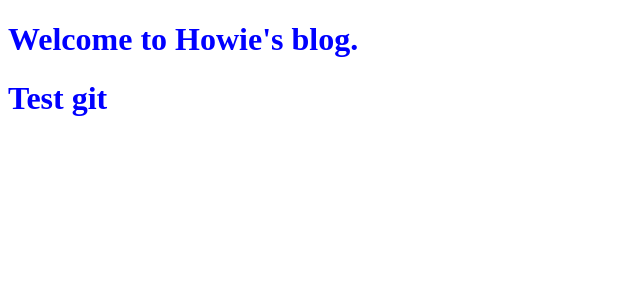
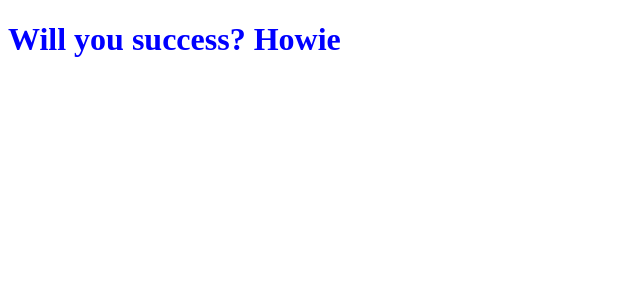
Before and after one commit to Howie-G/Howie_Blogs, a React app: page / in a window 1280 px wide. Shown: the top 300 px of the page, without its empty margins (0-640 px from the left). Built offline with nearby package versions, Linux system fonts and the light colour scheme; the HTML template or start-up script is replaced by a standard one.

Commit message:
auto deploy test

```diff
--- a/src/App.js
+++ b/src/App.js
@@ -5,12 +5,7 @@ function App() {
     <>
       <div className="App">
         <header className="App-header">
-          <h1>Welcome to Howie's blog.</h1>
-        </header>
-      </div>
-      <div className="App">
-        <header className="App-header">
-          <h1>Test git</h1>
+          <h1>Will you success? Howie</h1>
         </header>
       </div>
     </>
```
